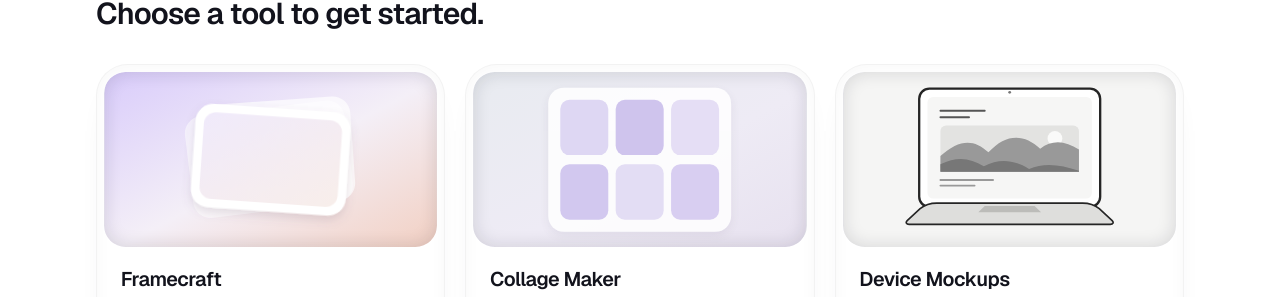
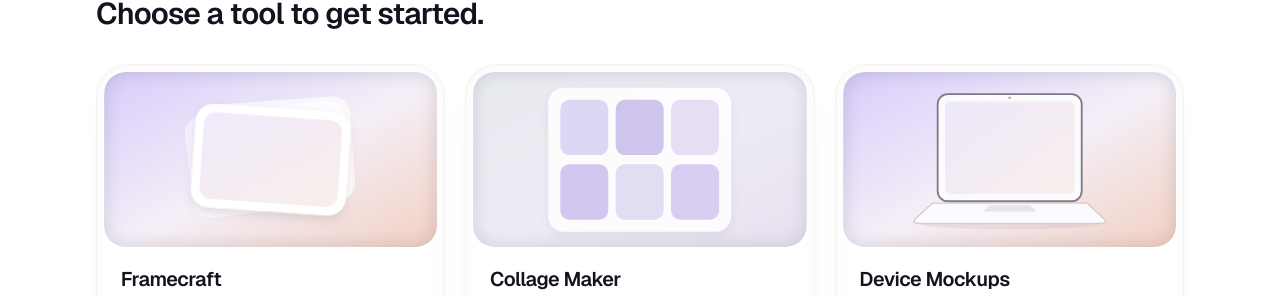
Before and after one commit to desphixs/tools, a Next.js app: page / in a window 1280 px wide. Shown: the part 124-421 px from the top of the page. Built offline with nearby package versions, Linux system fonts and the light colour scheme.

Commit message:
Simplify Device Mockups thumbnail

```diff
--- a/src/components/tool-thumbnails.tsx
+++ b/src/components/tool-thumbnails.tsx
@@ -74,18 +74,24 @@ export function CollageThumbnail() {
 export function DeviceMockupsThumbnail() {
   return (
     <svg viewBox="0 0 360 190" className="h-full w-full" aria-hidden="true" focusable="false">
-      <rect width="360" height="190" rx="22" fill="#f5f5f4" />
-      <rect x="82" y="18" width="196" height="128" rx="11" fill="#fff" stroke="#252525" strokeWidth="2.5" />
-      <rect x="91" y="27" width="178" height="110" rx="6" fill="#f6f6f5" />
-      <path d="M105 42h48M105 49h31" stroke="#555" strokeWidth="2" strokeLinecap="round" />
-      <rect x="105" y="58" width="150" height="50" rx="6" fill="#e3e3e1" />
-      <circle cx="229" cy="72" r="8" fill="#fafaf9" />
-      <path d="M105 91c20-18 36-19 52-4 19-21 39-20 56-4 13-10 27-9 42 1v24H105Z" fill="#999" />
-      <path d="M105 100c18-9 32-7 47 2 17-9 33-7 49 3 16-7 34-5 54 2v1H105Z" fill="#777" />
-      <path d="M105 117h57M105 123h37" stroke="#999" strokeWidth="2" strokeLinecap="round" />
-      <circle cx="180" cy="22" r="1.5" fill="#777" />
-      <path d="M83 148c5-4 11-6 18-6h158c7 0 13 2 18 6l14 13c2 2 1 4-2 4H71c-3 0-4-2-2-4Z" fill="#dededc" stroke="#252525" strokeWidth="1.75" strokeLinejoin="round" />
-      <path d="M153 145h54l7 7h-68Z" fill="#bcbcb9" />
+      <defs>
+        <linearGradient id="device-mockup-wash" x1="0" y1="0" x2="1" y2="1">
+          <stop stopColor="#d9ccfb" />
+          <stop offset="0.52" stopColor="#f4eff7" />
+          <stop offset="1" stopColor="#f2d0c3" />
+        </linearGradient>
+        <linearGradient id="device-mockup-screen" x1="0" y1="0" x2="1" y2="1">
+          <stop stopColor="#eee8fa" />
+          <stop offset="1" stopColor="#f8efec" />
+        </linearGradient>
+      </defs>
+      <rect width="360" height="190" rx="22" fill="url(#device-mockup-wash)" />
+      <ellipse cx="180" cy="165" rx="96" ry="5" fill="#766d7c" opacity="0.1" />
+      <rect x="102" y="24" width="156" height="116" rx="11" fill="#fbfafc" stroke="#817a88" strokeWidth="2" />
+      <rect x="110" y="32" width="140" height="100" rx="5" fill="url(#device-mockup-screen)" />
+      <circle cx="180" cy="28" r="1.5" fill="#b6b0bd" />
+      <path d="M96 142h168l19 18c2 2 0 4-4 4H81c-4 0-6-2-4-4Z" fill="#fbfafc" stroke="#d1cbd7" strokeWidth="1.5" strokeLinejoin="round" />
+      <path d="M158 144h44l7 7h-58Z" fill="#e8e3ec" />
     </svg>
   );
 }
```
